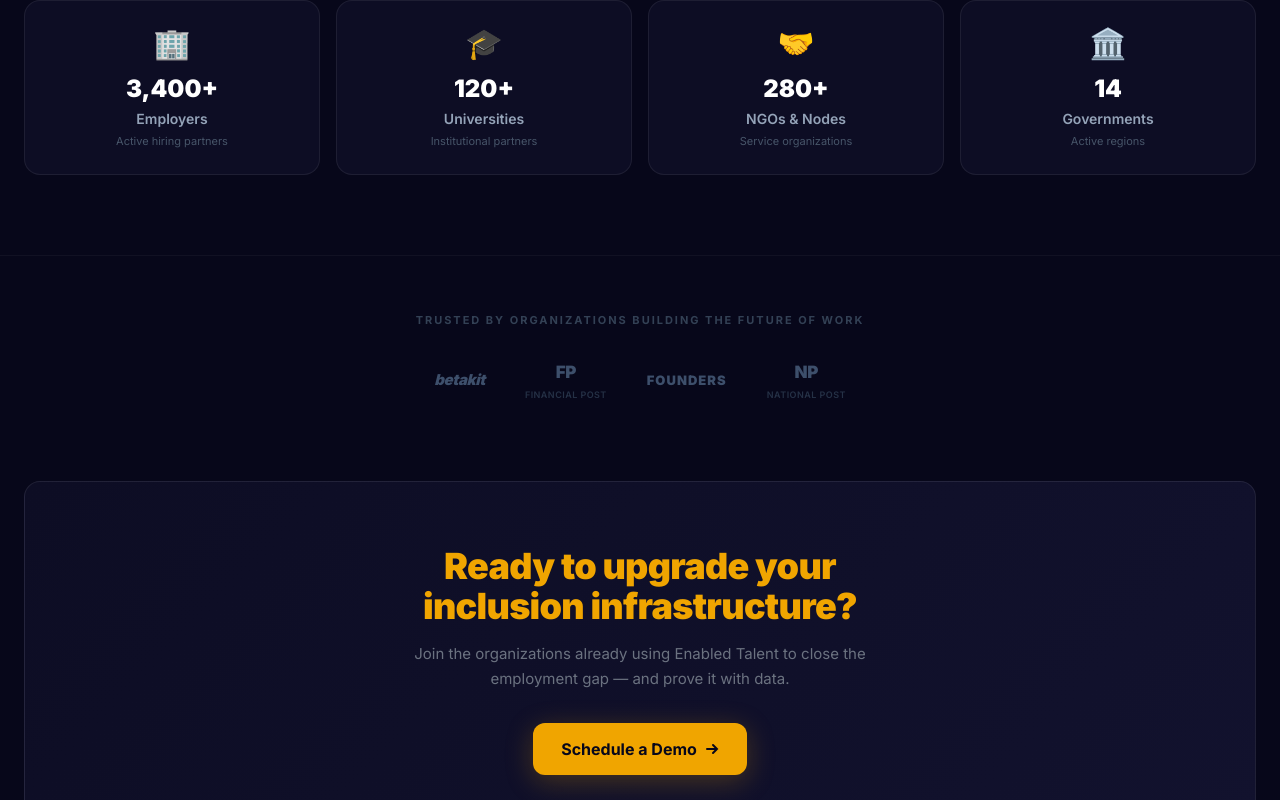
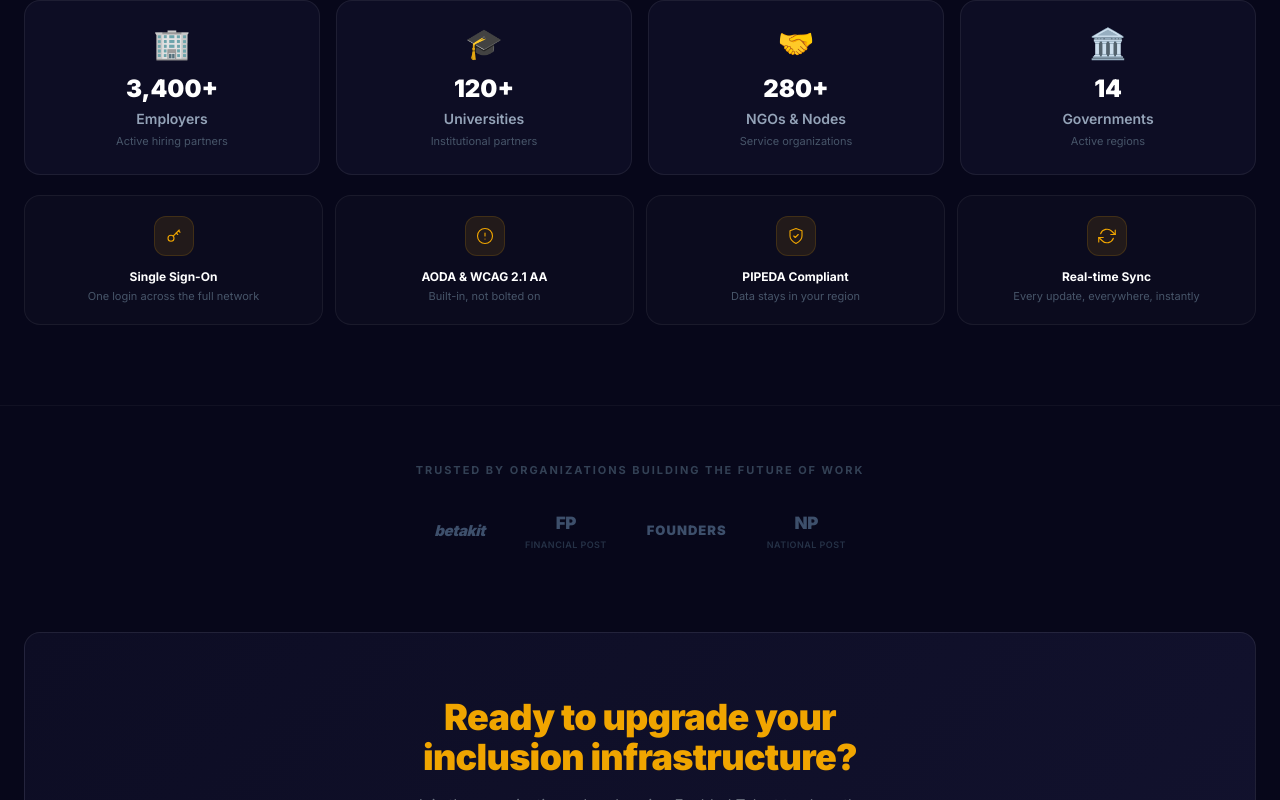
Before and after one commit to iamvk07/enabledtalent-landing, a Next.js app: page / in a window 1280 px wide. Shown: the part 4019-4819 px from the top of the page. Built offline with nearby package versions, Linux system fonts and the light colour scheme.

Commit message:
Add WIN feature icons strip (SSO, AODA/WCAG, PIPEDA, Real-time sync) to WIN section

```diff
--- a/components/Trust.tsx
+++ b/components/Trust.tsx
@@ -67,7 +67,7 @@ export default function Trust() {
             WIN connects employers, governments, NGOs, and educational institutions into one coordinated ecosystem — creating a feedback loop that makes every stakeholder stronger.
           </p>
 
-          <div className="grid grid-cols-2 sm:grid-cols-4 gap-4">
+          <div className="grid grid-cols-2 sm:grid-cols-4 gap-4 mb-5">
             {[
               { icon: '🏢', label: 'Employers', stat: '3,400+', sub: 'Active hiring partners' },
               { icon: '🎓', label: 'Universities', stat: '120+', sub: 'Institutional partners' },
@@ -83,6 +83,49 @@ export default function Trust() {
                 <div className="text-2xl font-black text-white mb-1">{w.stat}</div>
                 <div className="text-sm font-semibold text-[#94a3b8] mb-1">{w.label}</div>
                 <div className="text-[11px] text-[#475569]">{w.sub}</div>
+              </div>
+            ))}
+          </div>
+
+          {/* WIN feature strip */}
+          <div className="grid grid-cols-2 sm:grid-cols-4 gap-3">
+            {[
+              {
+                icon: <svg width="18" height="18" viewBox="0 0 24 24" fill="none" stroke="currentColor" strokeWidth="1.5" strokeLinecap="round" strokeLinejoin="round"><circle cx="8" cy="15" r="4"/><line x1="10.85" y1="12.15" x2="19" y2="4"/><line x1="18" y1="5" x2="20" y2="7"/><line x1="15" y1="8" x2="17" y2="10"/></svg>,
+                label: 'Single Sign-On',
+                sub: 'One login across the full network',
+              },
+              {
+                icon: <svg width="18" height="18" viewBox="0 0 24 24" fill="none" stroke="currentColor" strokeWidth="1.5" strokeLinecap="round" strokeLinejoin="round"><circle cx="12" cy="12" r="10"/><path d="M12 8v4M12 16h.01"/></svg>,
+                label: 'AODA & WCAG 2.1 AA',
+                sub: 'Built-in, not bolted on',
+              },
+              {
+                icon: <svg width="18" height="18" viewBox="0 0 24 24" fill="none" stroke="currentColor" strokeWidth="1.5" strokeLinecap="round" strokeLinejoin="round"><path d="M12 22s8-4 8-10V5l-8-3-8 3v7c0 6 8 10 8 10z"/><path d="M9 12l2 2 4-4"/></svg>,
+                label: 'PIPEDA Compliant',
+                sub: 'Data stays in your region',
+              },
+              {
+                icon: <svg width="18" height="18" viewBox="0 0 24 24" fill="none" stroke="currentColor" strokeWidth="1.5" strokeLinecap="round" strokeLinejoin="round"><polyline points="23 4 23 10 17 10"/><polyline points="1 20 1 14 7 14"/><path d="M3.51 9a9 9 0 0 1 14.85-3.36L23 10M1 14l4.64 4.36A9 9 0 0 0 20.49 15"/></svg>,
+                label: 'Real-time Sync',
+                sub: 'Every update, everywhere, instantly',
+              },
+            ].map(f => (
+              <div
+                key={f.label}
+                className="flex flex-col items-center gap-3 p-5 rounded-2xl border border-white/[0.06] text-center"
+                style={{ background: 'rgba(255,255,255,0.02)' }}
+              >
+                <div
+                  className="w-10 h-10 rounded-xl flex items-center justify-center text-[#f0a500] flex-shrink-0"
+                  style={{ background: 'rgba(240,165,0,0.1)', border: '1px solid rgba(240,165,0,0.15)' }}
+                >
+                  {f.icon}
+                </div>
+                <div>
+                  <div className="text-[12px] font-bold text-white mb-0.5">{f.label}</div>
+                  <div className="text-[11px] text-[#475569]">{f.sub}</div>
+                </div>
               </div>
             ))}
           </div>
```
